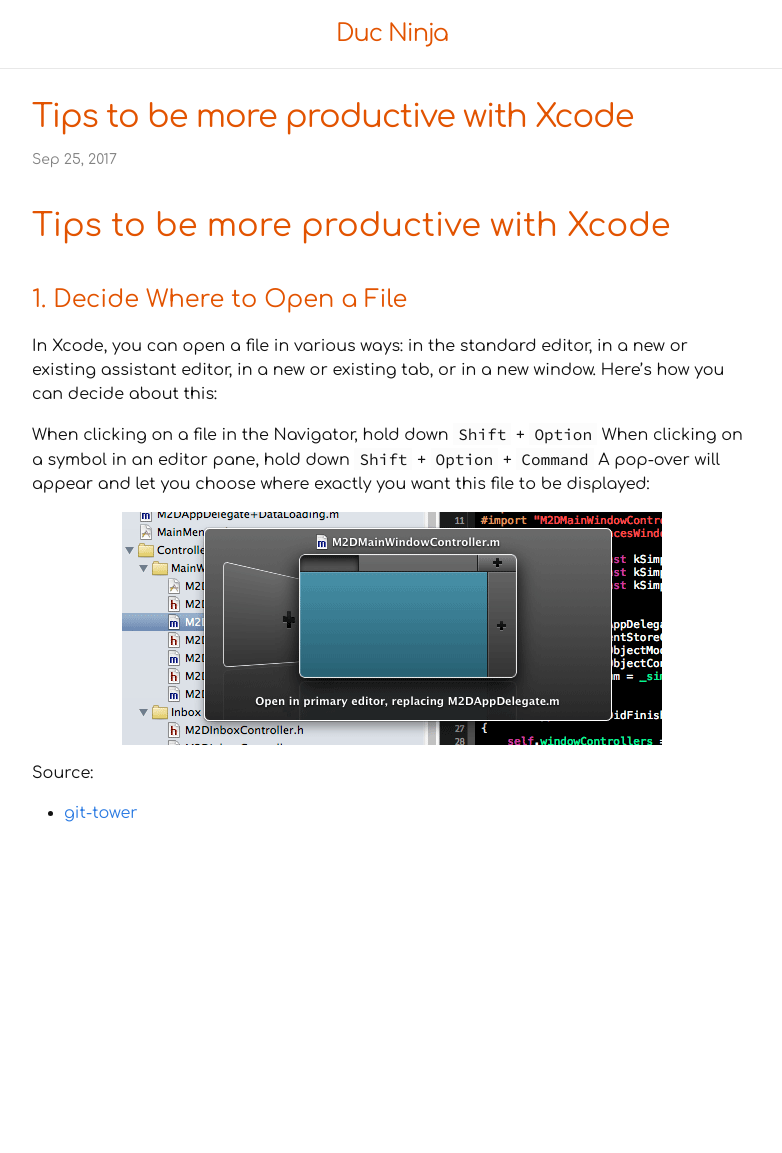
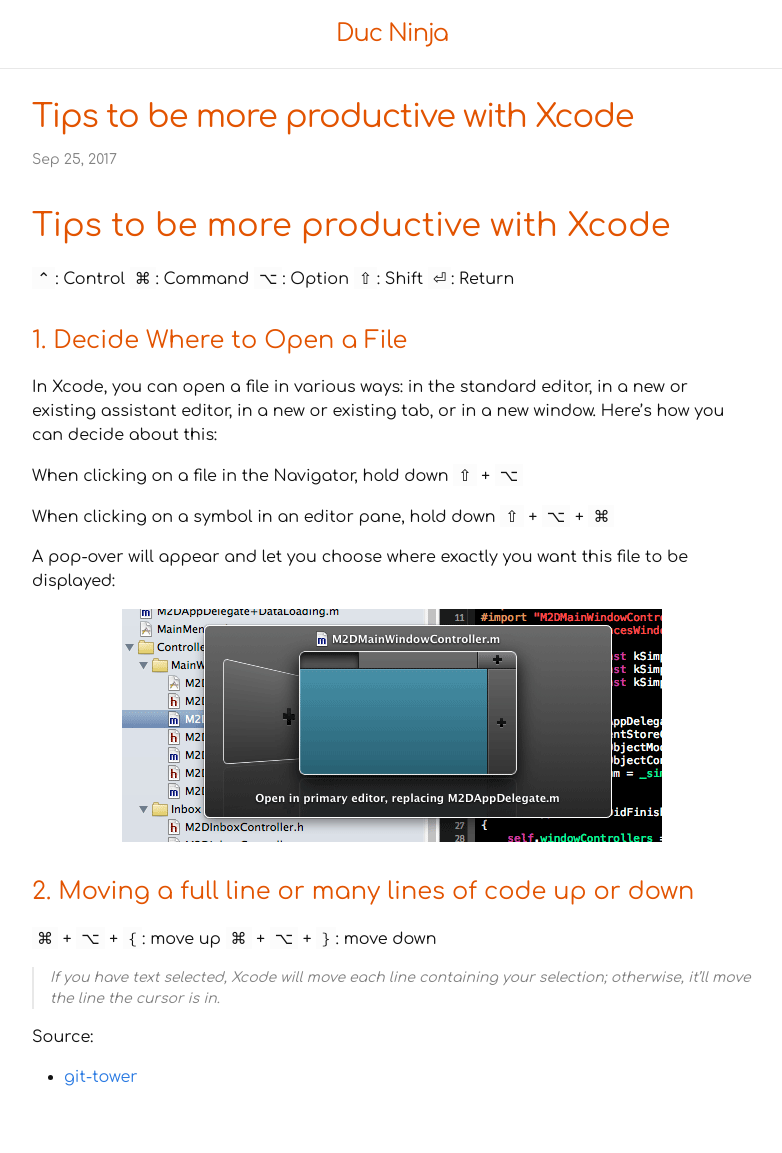
Before and after one commit to nnduc/nnduc.github.io, a Jekyll site: the page built from _posts/2017-09-25-tips-to-be-more-productive-with-xcode.md, in a window 1280 px wide. Shown: the whole page, without its empty margins (248-1030 px from the left). Built offline with Jekyll 4.4.1, drawn with Linux system fonts in a browser that asks for light colours; comment, search, counter and statistics services are not loaded; before the commit the page ends 900 px from its top, so only the background shows below that.

Commit message:
Tips to be more productive with Xcode

```diff
--- a/_posts/2017-09-25-tips-to-be-more-productive-with-xcode.md
+++ b/_posts/2017-09-25-tips-to-be-more-productive-with-xcode.md
@@ -7,14 +7,30 @@
 
 ## Tips to be more productive with Xcode
 
+`⌃`: Control
+`⌘`: Command
+`⌥`: Option
+`⇧`: Shift
+`⏎`: Return
+
 ### 1. Decide Where to Open a File
 In Xcode, you can open a file in various ways: in the standard editor, in a new or existing assistant editor, in a new or existing tab, or in a new window. Here's how you can decide about this:
 
-When clicking on a file in the Navigator, hold down `Shift` + `Option`
-When clicking on a symbol in an editor pane, hold down `Shift` + `Option` + `Command`
+When clicking on a file in the Navigator, hold down `⇧` + `⌥`
+
+When clicking on a symbol in an editor pane, hold down `⇧` + `⌥` + `⌘`
+
 A pop-over will appear and let you choose where exactly you want this file to be displayed:
 
 ![]({{site.baseurl}}/images/xcode-open-file.gif)
+
+### 2. Moving a full line or many lines of code up or down
+
+`⌘` + `⌥` + `{`: move up
+`⌘` + `⌥` + `}`: move down
+
+> If you have text selected, Xcode will move each line containing your selection; otherwise, it’ll move the line the cursor is in.
+
 
 Source:
 - [git-tower][git-tower]
```
